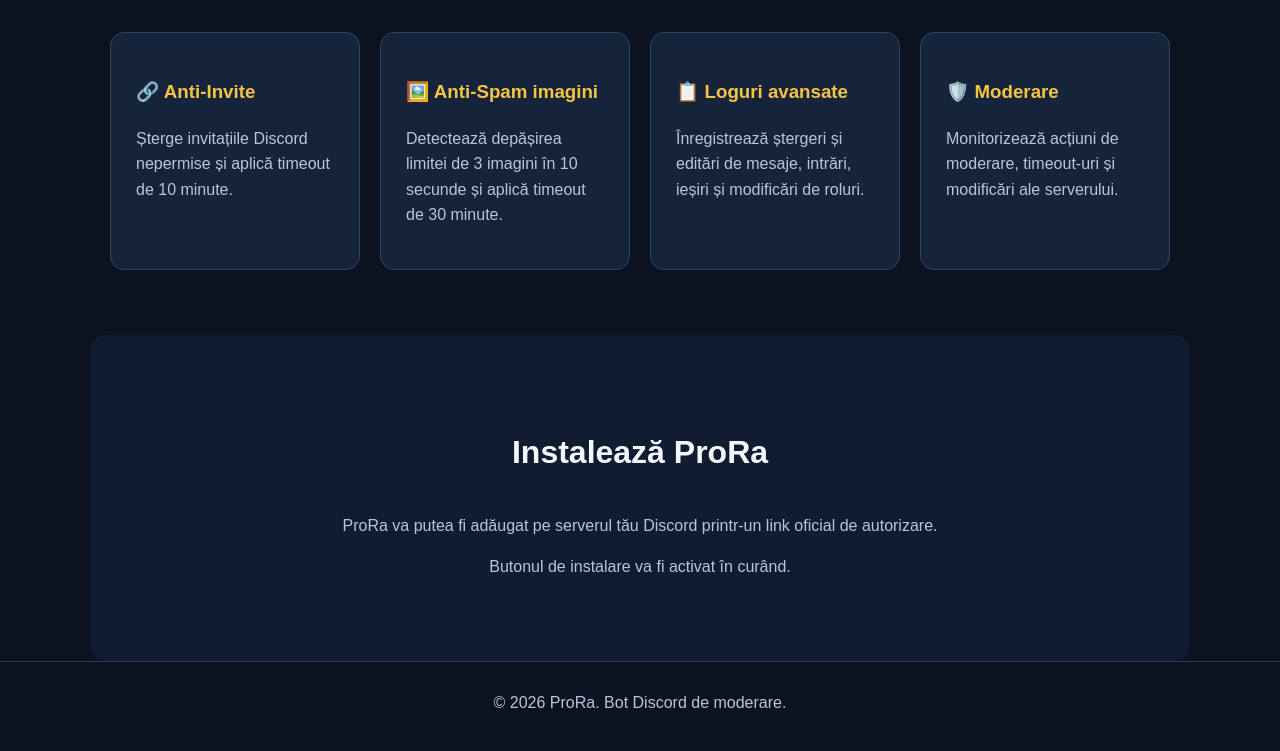
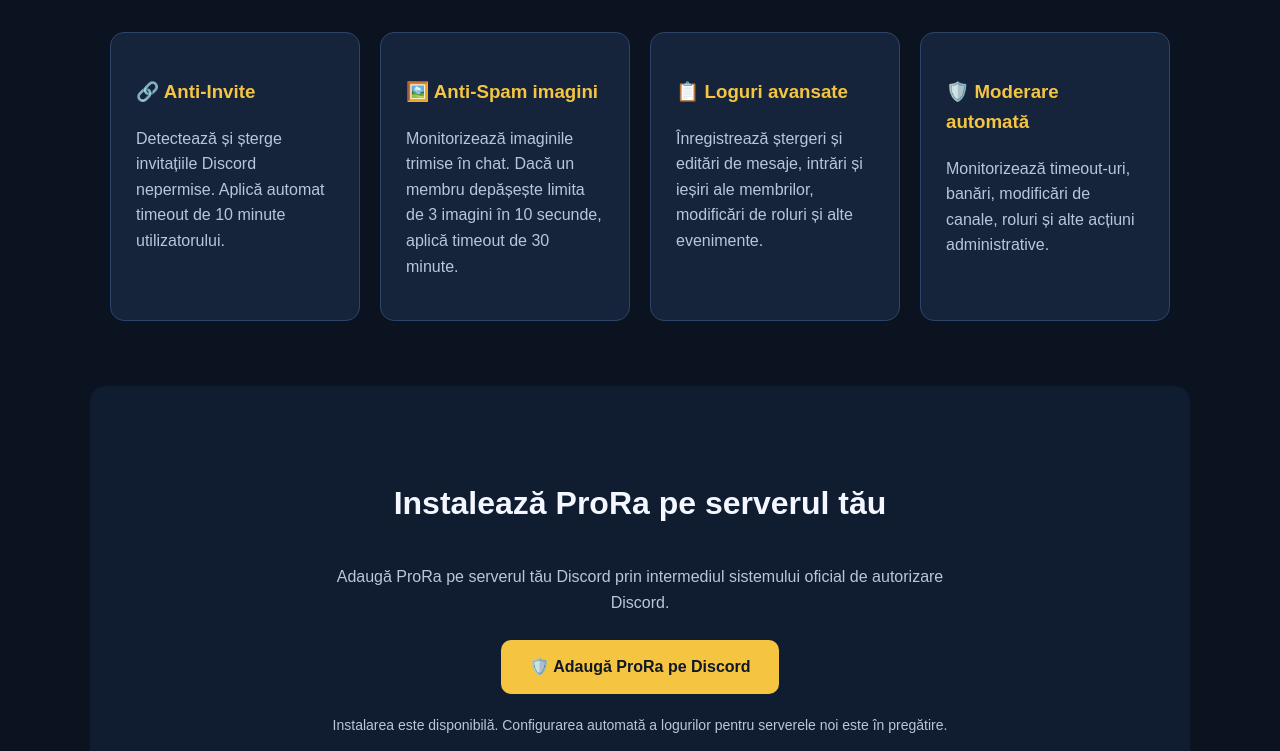
Before and after one commit to Cip-Raum/prora-website, a plain HTML site: page index.html in a window 1280 px wide. Shown: the part 709-1460 px from the top of the page. Drawn offline with Linux system fonts and the light colour scheme.

Commit message:
Update index.html

```diff
--- a/index.html
+++ b/index.html
@@ -5,7 +5,9 @@
   <meta charset="UTF-8">
   <meta name="viewport" content="width=device-width, initial-scale=1">
   <meta name="description" content="ProRa - Bot Discord pentru moderare, securitate și loguri.">
+  <meta name="theme-color" content="#0b1220">
   <title>ProRa | Discord Security Bot</title>
+
   <style>
     :root {
       --bg: #0b1220;
@@ -15,8 +17,15 @@
       --text: #f4f7ff;
       --muted: #b8c6dc;
     }
-    * { box-sizing: border-box; }
-    html { scroll-behavior: smooth; }
+
+    * {
+      box-sizing: border-box;
+    }
+
+    html {
+      scroll-behavior: smooth;
+    }
+
     body {
       margin: 0;
       font-family: Arial, sans-serif;
@@ -24,6 +33,7 @@
       color: var(--text);
       line-height: 1.6;
     }
+
     header {
       display: flex;
       justify-content: space-between;
@@ -32,35 +42,49 @@
       background: #101c30;
       border-bottom: 1px solid #263b5b;
     }
+
     .logo {
       font-size: 27px;
       font-weight: bold;
       color: var(--yellow);
     }
+
     nav a {
       color: white;
       text-decoration: none;
       margin-left: 20px;
     }
-    nav a:hover { color: var(--yellow); }
+
+    nav a:hover {
+      color: var(--yellow);
+    }
+
     .hero {
       text-align: center;
       padding: 110px 20px;
       background: radial-gradient(
-        ellipse at top, #203b64, var(--bg) 75%
+        ellipse at top,
+        #203b64,
+        var(--bg) 75%
       );
     }
+
     .hero h1 {
       font-size: clamp(36px, 6vw, 60px);
       margin: 0 0 15px;
     }
-    .hero h1 span { color: var(--yellow); }
+
+    .hero h1 span {
+      color: var(--yellow);
+    }
+
     .hero p {
       max-width: 650px;
       margin: 0 auto 30px;
       color: var(--muted);
       font-size: 19px;
     }
+
     .button {
       display: inline-block;
       padding: 14px 28px;
@@ -69,54 +93,101 @@
       font-weight: bold;
       text-decoration: none;
       border-radius: 10px;
-      transition: transform .2s;
+      transition: transform .2s, background .2s;
     }
-    .button:hover { transform: translateY(-3px); }
+
+    .button:hover {
+      transform: translateY(-3px);
+      background: #ffdc69;
+    }
+
     section {
       max-width: 1100px;
       margin: auto;
       padding: 65px 20px;
     }
+
     h2 {
       text-align: center;
       font-size: 32px;
       margin-bottom: 35px;
     }
+
     .features {
       display: grid;
-      grid-template-columns: repeat(auto-fit, minmax(230px, 1fr));
+      grid-template-columns: repeat(
+        auto-fit,
+        minmax(230px, 1fr)
+      );
       gap: 20px;
     }
+
     .feature {
       background: var(--panel);
       border: 1px solid #2c4567;
       border-radius: 14px;
       padding: 25px;
     }
-    .feature h3 { color: var(--yellow); }
-    .feature p { color: var(--muted); }
+
+    .feature h3 {
+      color: var(--yellow);
+    }
+
+    .feature p {
+      color: var(--muted);
+    }
+
     .install {
       text-align: center;
       background: #101c30;
       border-radius: 16px;
+      margin-bottom: 65px;
     }
-    .install p { color: var(--muted); }
+
+    .install p {
+      color: var(--muted);
+      max-width: 650px;
+      margin: 0 auto 25px;
+    }
+
+    .notice {
+      font-size: 14px;
+      margin-top: 20px !important;
+    }
+
     footer {
       text-align: center;
       padding: 28px;
       color: var(--muted);
       border-top: 1px solid #263b5b;
     }
+
     @media (max-width: 600px) {
-      header { flex-direction: column; gap: 12px; }
-      nav a { margin: 0 8px; }
-      .hero { padding: 75px 20px; }
+      header {
+        flex-direction: column;
+        gap: 12px;
+      }
+
+      nav a {
+        margin: 0 8px;
+      }
+
+      .hero {
+        padding: 75px 20px;
+      }
+
+      h2 {
+        font-size: 27px;
+      }
     }
   </style>
 </head>
+
 <body>
+
   <header>
     <div class="logo">🛡️ ProRa</div>
+
     <nav>
       <a href="#functii">Funcții</a>
       <a href="#instalare">Instalare</a>
@@ -124,66 +195,112 @@
   </header>
 
   <main>
+
     <div class="hero">
-      <h1>Protejează-ți serverul cu <span>ProRa</span></h1>
+      <h1>
+        Protejează-ți serverul cu
+        <span>ProRa</span>
+      </h1>
+
       <p>
         Bot Discord pentru moderare automată,
-        protecție împotriva spamului și monitorizarea
-        activității serverului.
+        protecție împotriva spamului și
+        monitorizarea activității serverului.
       </p>
-      <a class="button" href="#instalare">
+
+      <a
+        class="button"
+        href="https://discord.com/oauth2/authorize?client_id=1572685801832194110"
+        target="_blank"
+        rel="noopener noreferrer"
+      >
         Adaugă ProRa pe Discord
       </a>
     </div>
 
     <section id="functii">
       <h2>Ce poate face ProRa?</h2>
+
       <div class="features">
+
         <div class="feature">
           <h3>🔗 Anti-Invite</h3>
           <p>
-            Șterge invitațiile Discord nepermise
-            și aplică timeout de 10 minute.
+            Detectează și șterge invitațiile
+            Discord nepermise.
+            Aplică automat timeout de
+            10 minute utilizatorului.
           </p>
         </div>
+
         <div class="feature">
           <h3>🖼️ Anti-Spam imagini</h3>
           <p>
-            Detectează depășirea limitei de 3 imagini
-            în 10 secunde și aplică timeout de 30 minute.
+            Monitorizează imaginile trimise
+            în chat. Dacă un membru depășește
+            limita de 3 imagini în 10 secunde,
+            aplică timeout de 30 minute.
           </p>
         </div>
+
         <div class="feature">
           <h3>📋 Loguri avansate</h3>
           <p>
-            Înregistrează ștergeri și editări de mesaje,
-            intrări, ieșiri și modificări de roluri.
+            Înregistrează ștergeri și editări
+            de mesaje, intrări și ieșiri
+            ale membrilor, modificări de
+            roluri și alte evenimente.
           </p>
         </div>
+
         <div class="feature">
-          <h3>🛡️ Moderare</h3>
+          <h3>🛡️ Moderare automată</h3>
           <p>
-            Monitorizează acțiuni de moderare,
-            timeout-uri și modificări ale serverului.
+            Monitorizează timeout-uri,
+            banări, modificări de canale,
+            roluri și alte acțiuni
+            administrative.
           </p>
         </div>
+
       </div>
     </section>
 
     <section id="instalare" class="install">
-      <h2>Instalează ProRa</h2>
+
+      <h2>Instalează ProRa pe serverul tău</h2>
+
       <p>
-        ProRa va putea fi adăugat pe serverul tău
-        Discord printr-un link oficial de autorizare.
+        Adaugă ProRa pe serverul tău Discord
+        prin intermediul sistemului oficial
+        de autorizare Discord.
       </p>
-      <p>
-        Butonul de instalare va fi activat în curând.
+
+      <a
+        class="button"
+        href="https://discord.com/oauth2/authorize?client_id=1572685801832194110"
+        target="_blank"
+        rel="noopener noreferrer"
+      >
+        🛡️ Adaugă ProRa pe Discord
+      </a>
+
+      <p class="notice">
+        Instalarea este disponibilă.
+        Configurarea automată a logurilor
+        pentru serverele noi este în pregătire.
       </p>
+
     </section>
+
   </main>
 
   <footer>
     © 2026 ProRa. Bot Discord de moderare.
+    <p>
+      ProRa nu este afiliat oficial cu Discord.
+    </p>
   </footer>
+
 </body>
 </html>
```
